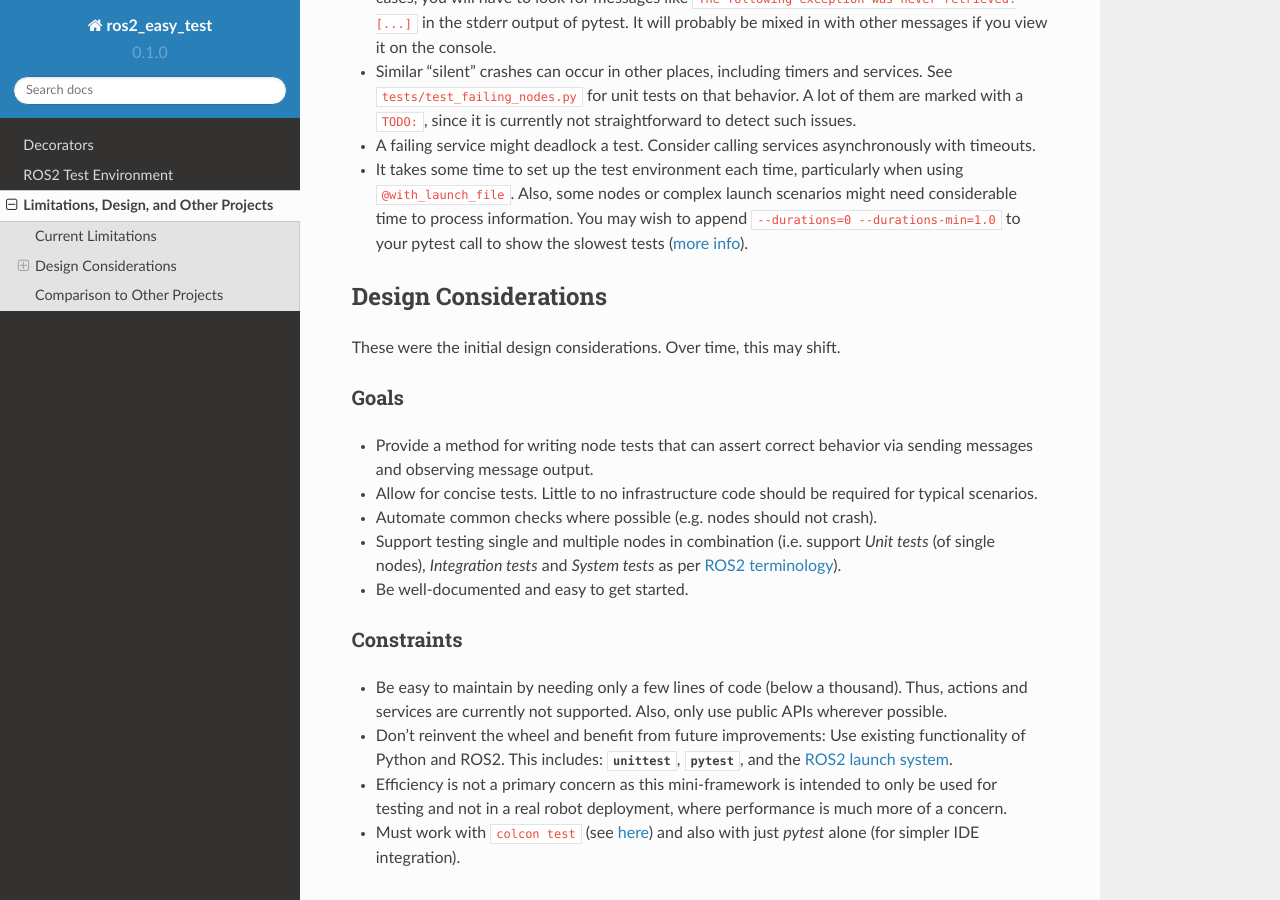
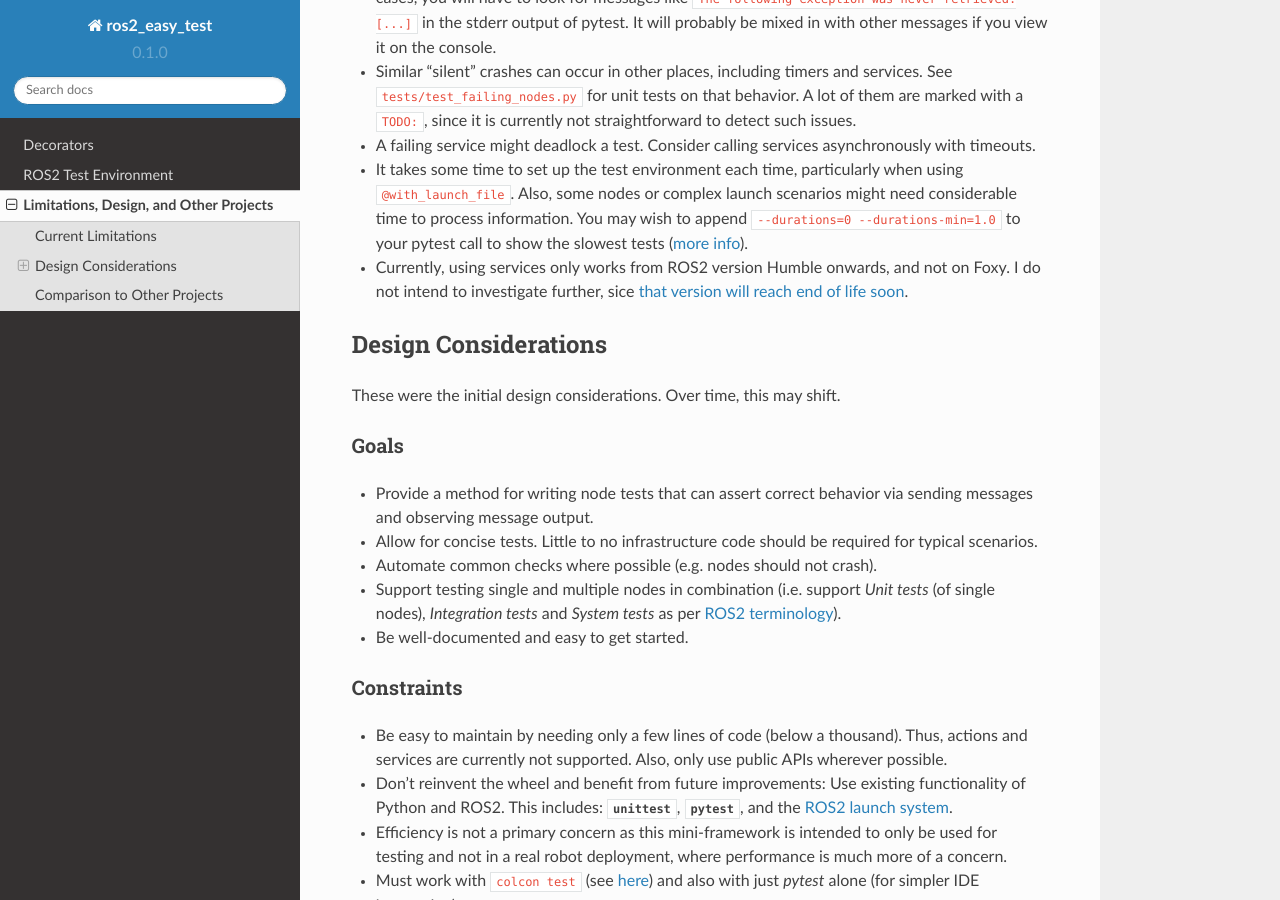
Before and after one commit to felixdivo/ros2-easy-test, a Sphinx documentation site: the page built from doc/source/design_and_limits.rst, in a window 1280 px wide and 900 px high, scrolled down 524 px. Built offline with Sphinx 7.4.7 and the Read the Docs theme 2.0.0, drawn with Linux system fonts in a browser that asks for light colours.

Commit message:
Document limitations on foxy

```diff
--- a/doc/source/design_and_limits.rst
+++ b/doc/source/design_and_limits.rst
@@ -26,6 +26,8 @@ Current Limitations
   Also, some nodes or complex launch scenarios might need considerable time to process information.
   You may wish to append ``--durations=0 --durations-min=1.0`` to your pytest call to show the slowest tests
   (`more info <https://docs.pytest.org/en/latest/how-to/usage.html#profiling-test-execution-duration>`__).
+- Currently, using services only works from ROS2 version Humble onwards, and not on Foxy.
+  I do not intend to investigate further, sice `that version will reach end of life soon <https://endoflife.date/ros2>`__.
 
 Design Considerations
 ---------------------
```
Also changed, not shown: 2 other files.
